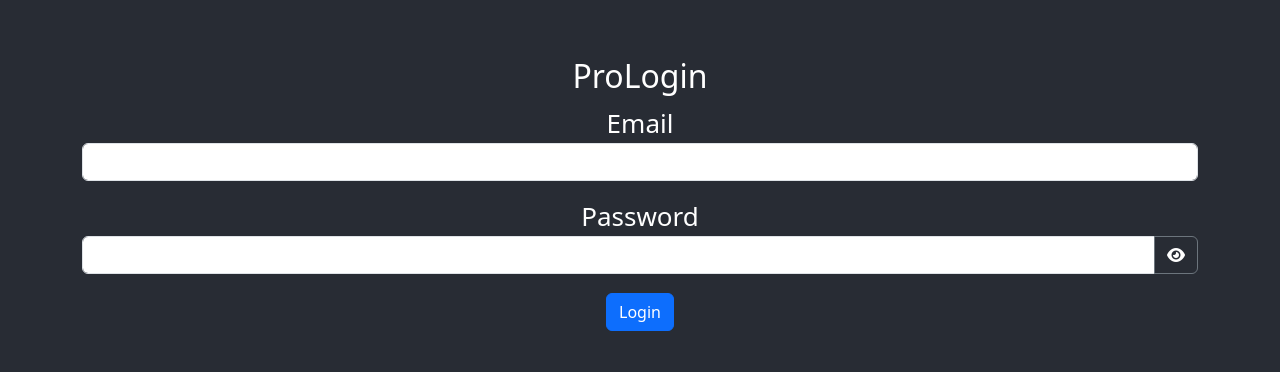
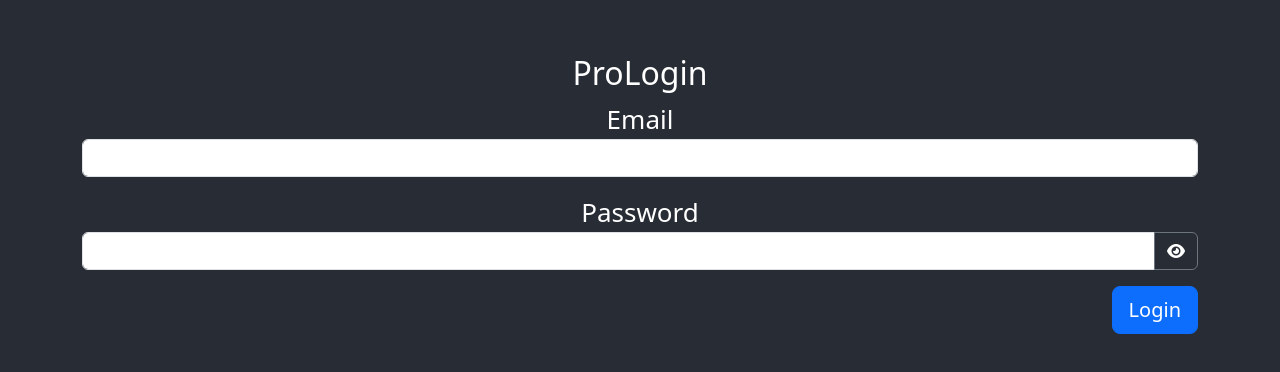
Before and after one commit to dwaxgio/react-frontend-test, a React (Create React App) app: page /login in a window 1280 px wide. Shown: the part 206-578 px from the top of the page. Built offline with nearby package versions, Linux system fonts and the light colour scheme.

Commit message:
Login - Button adjusted

```diff
--- a/src/components/Dashboard.js
+++ b/src/components/Dashboard.js
@@ -72,7 +72,7 @@ const Dashboard = () => {
               <div className="modal-header">
                 <button
                   type="button"
-                  className="btn btn-secondary ms-auto" // Clase para alinear a la derecha
+                  className="btn btn-secondary ms-auto"
                   onClick={handleCloseModal}
                 >
                   Close
--- a/src/components/Login.js
+++ b/src/components/Login.js
@@ -1,6 +1,6 @@
 import { useState } from "react";
 import { useNavigate } from "react-router-dom";
-import '@fortawesome/fontawesome-free/css/all.min.css';
+import "@fortawesome/fontawesome-free/css/all.min.css";
 
 const Login = () => {
   const [email, setEmail] = useState("");
@@ -63,9 +63,11 @@ const Login = () => {
           </div>
         </div>
         {error && <div className="alert alert-danger">{error}</div>}
-        <button type="submit" className="btn btn-primary">
-          Login
-        </button>
+        <div className="text-end">
+          <button type="submit" className="btn btn-primary btn-lg">
+            Login
+          </button>
+        </div>
       </form>
     </div>
   );
```
